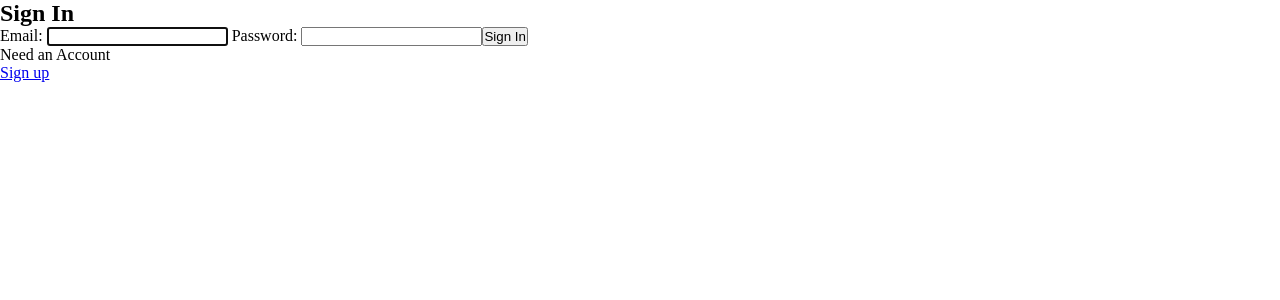
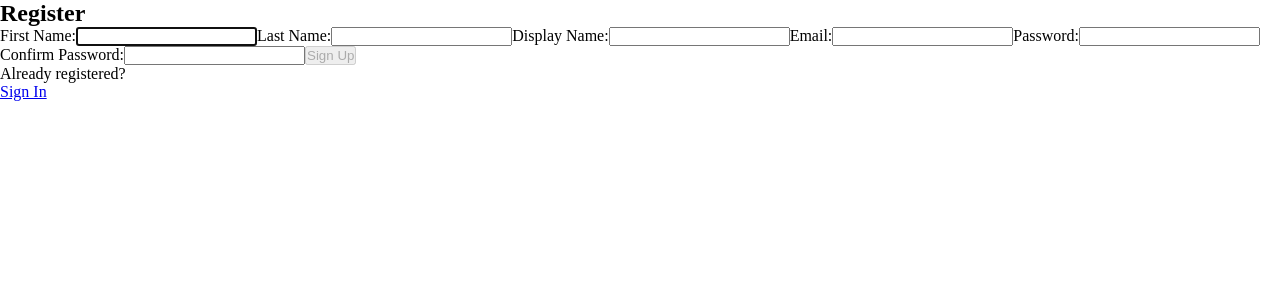
Before and after one commit to Remontz/Scribblers, a React (Create React App) app in the folder client/: page /register in a window 1280 px wide. Shown: the top 300 px of the page. Built offline with nearby package versions, Linux system fonts and the light colour scheme; a web font is replaced by a local one.

Commit message:
role based auth started

```diff
--- a/client/package.json
+++ b/client/package.json
@@ -9,6 +9,8 @@
     "axios": "^1.4.0",
     "react": "^18.2.0",
     "react-dom": "^18.2.0",
+    "react-router-dom": "^6.12.1",
+    "react-router-hash-link": "^2.4.3",
     "react-scripts": "5.0.1"
   },
   "scripts": {
--- a/client/src/App.js
+++ b/client/src/App.js
@@ -1,11 +1,26 @@
+import { Routes, Route } from 'react-router-dom'
+import RequireAuth from './components/RequireAuth';
 import Register from "./components/Register";
 import Login from "./components/Login";
+import Layout from './components/Layout';
 
 function App() {
   return (
-    <main className="App">
-      <Login />
-    </main>
+    <Routes>
+      <Route path='/' element={<Layout />} >
+        {/* public routes */}
+        <Route path='login' element={<Login />} />
+        <Route path='register' element={<Register />} />
+
+        {/* protected routes [logged in]*/}
+        <Route path='/' element={<RequireAuth />}>
+          {/* All protected Routes */}
+        </Route>
+
+        {/* catch all any request that doesn't match a request...404 page  */}
+        {/* <Route path='*' element={<Missing />} /> */}
+      </Route>
+    </Routes>
   );
 }
 
--- /dev/null
+++ b/client/src/components/Layout.js
@@ -0,0 +1,12 @@
+import { Outlet } from "react-router-dom";
+
+const Layout = () => {
+  return (
+    <main className="App">
+      <Outlet />
+      {/* // represents all the children of the Layout component */}
+    </main>
+  );
+};
+
+export default Layout;
--- a/client/src/components/Login.js
+++ b/client/src/components/Login.js
@@ -1,18 +1,24 @@
-import React, {useRef, useState, useEffect, useContext} from 'react'
+import React, {useRef, useState, useEffect} from 'react'
+import useAuth from '../hooks/useAuth'
+import { HashLink as Link } from 'react-router-hash-link'
+import {useNavigate, useLocation} from 'react-router-dom'
 import axios from '../api/axios'
-import AuthContext from '../context/AuthProvider'
 
 const LOGIN_URL = '/api/authorize'
 
 const Login = () => {
-    const { setAuth } = useContext(AuthContext)
+    const { setAuth } = useAuth()
+
+    const navigate = useNavigate()
+    const location = useLocation()
+    const from = location.state?.from?.pathname || '/'
+
     const emailRef = useRef()
     const errRef = useRef()
 
     const [email, setEmail] = useState('')
     const [pwd, setPwd] = useState('')
     const [errMsg, setErrMsg] = useState('')
-    const [success, setSuccess] = useState(false)
 
 
     useEffect(() => {
@@ -37,7 +43,7 @@ const Login = () => {
             setAuth({ email, password: pwd, accessToken })
             setEmail('')
             setPwd('')
-            setSuccess(true)
+            navigate(from, {replace: true})
         } catch (err) {
             if(!err?.response) {
                 setErrMsg('No Server Response')
@@ -55,16 +61,6 @@ const Login = () => {
 
     // classes for css: errmsg, offscreen
     return (
-    <>
-        {success ? (
-            <section>
-                <h1>You are logged in!</h1>
-                <br />
-                <p>
-                    <a href='#'>Go to Home</a>
-                </p>
-            </section>
-        ) : (
         <section>
             <p ref={errRef} className={errMsg ? 'errmsg' : 'offscreen'} aria-live='assertive'>{errMsg}</p>
             <h1>Sign In</h1>
@@ -94,12 +90,10 @@ const Login = () => {
             <p>
                 Need an Account <br />
                 <span>
-                    {/* React Router Link */}
-                    <a href='#'>Sign up</a>
+                    <Link to='/'>Sign Up</Link>
                 </span>
             </p>
-        </section> )}
-    </>
+        </section>
     )
 }
 
--- a/client/src/components/Register.js
+++ b/client/src/components/Register.js
@@ -1,5 +1,6 @@
 import '../styles/register.style.css'
 import React, { useRef, useState, useEffect } from "react";
+import {HashLink as Link} from 'react-router-hash-link'
 import { faCheck, faTimes, faInfoCircle } from '@fortawesome/free-solid-svg-icons'
 import {FontAwesomeIcon} from '@fortawesome/react-fontawesome'
 import axios from '../api/axios'
@@ -91,6 +92,7 @@ const Register = () => {
 
     const handleSubmit = async (e) => {
         e.preventDefault()
+        if(lastname === '') {setLastname('DEFAULT')}
         const v1 = NAME_REGEX.test(firstname)
         const v2 = NAME_REGEX.test(lastname)
         const v3 = DISPLAY_REGEX.test(displayName)
@@ -136,7 +138,7 @@ const Register = () => {
             <section>
                 <h1>Success</h1>
                 <p>
-                    <a href='#'>Sign In</a>
+                    <Link to='/login'>Sign In</Link>
                 </p>
             </section>
         ) : (
@@ -172,9 +174,9 @@ const Register = () => {
                 </p>
                 <label htmlFor="lastname">
                     Last Name:
-                    <span className={validLastname ? 'valid' : 'hide'}>
+                    {/* <span className={validLastname ? 'valid' : 'hide'}>
                         <FontAwesomeIcon icon={faCheck} />
-                    </span>
+                    </span> */}
                     <span className={validLastname || !lastname ? 'hide' : 'invalid'}>
                         <FontAwesomeIcon icon={faTimes} />
                     </span>
@@ -304,7 +306,7 @@ const Register = () => {
                 Already registered?<br/>
                 <span className='line'>
                     {/*put router link here*/}
-                    <a href='#'>Sign In</a>
+                    <Link to='/login'>Sign In</Link>
                 </span>
             </p>
         </section>
--- /dev/null
+++ b/client/src/components/RequireAuth.js
@@ -0,0 +1,15 @@
+import { useLocation, Navigate, Outlet } from "react-router-dom";
+import useAuth from "../hooks/useAuth"
+
+const RequireAuth = () => {
+    const { auth } = useAuth()
+    const location = useLocation()
+
+    return (
+        auth?.user
+            ? <Outlet />
+            : <Navigate to='/login' state={{from: location}} replace /> // anyone not logged in navigated to the index
+    )
+}
+
+export default RequireAuth
--- /dev/null
+++ b/client/src/hooks/useAuth.js
@@ -0,0 +1,6 @@
+import { useContext } from "react";
+import AuthContext from "../context/AuthProvider";
+
+const useAuth = () => { return useContext(AuthContext) }
+
+export default useAuth
--- a/client/src/index.js
+++ b/client/src/index.js
@@ -3,12 +3,17 @@ import ReactDOM from 'react-dom/client';
 import './index.css';
 import App from './App';
 import {AuthProvider} from './context/AuthProvider'
+import { BrowserRouter, Routes, Route } from 'react-router-dom';
 
 const root = ReactDOM.createRoot(document.getElementById('root'));
 root.render(
   <React.StrictMode>
+    <BrowserRouter>
     <AuthProvider>
-      <App />
+      <Routes>
+        <Route path='/*' element={<App />} />
+      </Routes>
     </AuthProvider>
+    </BrowserRouter>
   </React.StrictMode>
 );
```
Also changed, not shown: 2 other files (tests, documents, lock files or other folders).
